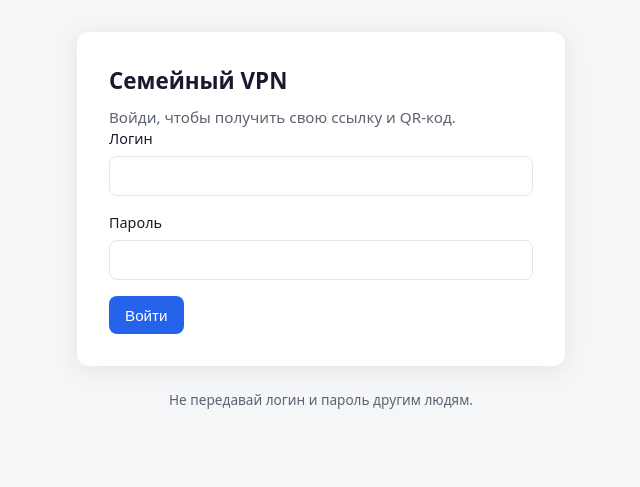
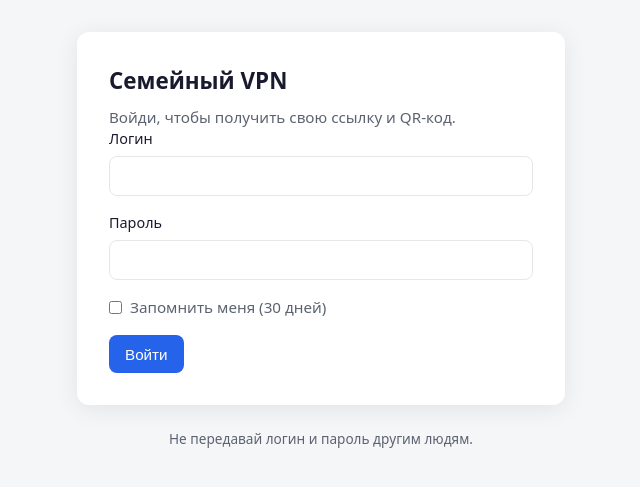
Before and after one commit to pavel-met-314/VPN, a FastAPI app: page /portal/login in a window 1280 px wide. Shown: the top 487 px of the page, without its empty margins (319-959 px from the left). Run offline with FastAPI, Linux system fonts and the light colour scheme.

Commit message:
feat: add remember-me checkbox on portal login
Extend session cookie to 30 days when the user opts in on login.

Co-authored-by: Cursor <cursoragent@cursor.com>

```diff
--- a/portal/app/auth.py
+++ b/portal/app/auth.py
@@ -13,6 +13,7 @@ from app.config import AppConfig, PortalUser
 pwd_context = CryptContext(schemes=["bcrypt"], deprecated="auto")
 SESSION_COOKIE = "family_portal_session"
 SESSION_MAX_AGE = 60 * 60 * 12  # 12 часов
+SESSION_REMEMBER_MAX_AGE = 60 * 60 * 24 * 30  # 30 дней
 
 _login_attempts: dict[str, Deque[float]] = defaultdict(deque)
 MAX_ATTEMPTS = 5
@@ -47,8 +48,16 @@ def check_rate_limit(request: Request) -> None:
     attempts.append(now)
 
 
-def create_session_token(serializer: URLSafeTimedSerializer, username: str) -> str:
-    return serializer.dumps({"u": username})
+def create_session_token(
+    serializer: URLSafeTimedSerializer,
+    username: str,
+    *,
+    remember: bool = False,
+) -> str:
+    payload: dict[str, str | bool] = {"u": username}
+    if remember:
+        payload["r"] = True
+    return serializer.dumps(payload)
 
 
 def read_session_user(serializer: URLSafeTimedSerializer, token: str | None) -> str | None:
@@ -56,7 +65,14 @@ def read_session_user(serializer: URLSafeTimedSerializer, token: str | None) ->
         return None
     try:
         data = serializer.loads(token, max_age=SESSION_MAX_AGE)
-    except (BadSignature, SignatureExpired):
+    except SignatureExpired:
+        try:
+            data = serializer.loads(token, max_age=SESSION_REMEMBER_MAX_AGE)
+        except (BadSignature, SignatureExpired):
+            return None
+        if not data.get("r"):
+            return None
+    except BadSignature:
         return None
     username = data.get("u")
     return username if isinstance(username, str) else None
--- a/portal/app/main.py
+++ b/portal/app/main.py
@@ -20,6 +20,7 @@ from itsdangerous import URLSafeTimedSerializer
 from app.auth import (
     SESSION_COOKIE,
     SESSION_MAX_AGE,
+    SESSION_REMEMBER_MAX_AGE,
     check_rate_limit,
     create_session_token,
     get_portal_user,
@@ -247,6 +248,7 @@ def login_submit(
     response: Response,
     username: str = Form(...),
     password: str = Form(...),
+    remember: str | None = Form(None),
     config: AppConfig = Depends(get_config),
     serializer: URLSafeTimedSerializer = Depends(get_serializer),
 ) -> Response:
@@ -260,12 +262,14 @@ def login_submit(
             status_code=401,
         )
 
-    token = create_session_token(serializer, user.username)
+    remember_me = remember in ("on", "true", "1", "yes")
+    token = create_session_token(serializer, user.username, remember=remember_me)
+    cookie_max_age = SESSION_REMEMBER_MAX_AGE if remember_me else SESSION_MAX_AGE
     redirect = RedirectResponse(url="/portal/", status_code=303)
     redirect.set_cookie(
         key=SESSION_COOKIE,
         value=token,
-        max_age=SESSION_MAX_AGE,
+        max_age=cookie_max_age,
         httponly=True,
         samesite="lax",
         secure=request.url.scheme == "https",
--- a/portal/static/style.css
+++ b/portal/static/style.css
@@ -50,6 +50,22 @@ input[type="password"] {
   border-radius: 8px;
   font-size: 1rem;
   margin-bottom: 1rem;
+}
+
+.checkbox-row {
+  display: flex;
+  align-items: center;
+  gap: 0.5rem;
+  margin: 0 0 1rem;
+  font-size: 0.95rem;
+  color: var(--muted);
+  cursor: pointer;
+}
+
+.checkbox-row input[type="checkbox"] {
+  width: auto;
+  margin: 0;
+  cursor: pointer;
 }
 
 button, .btn {
--- a/portal/templates/login.html
+++ b/portal/templates/login.html
@@ -23,6 +23,11 @@
         <label for="password">Пароль</label>
         <input id="password" name="password" type="password" autocomplete="current-password" required>
 
+        <label class="checkbox-row">
+          <input id="remember" name="remember" type="checkbox" value="on">
+          Запомнить меня (30 дней)
+        </label>
+
         <button type="submit">Войти</button>
       </form>
     </main>
```
